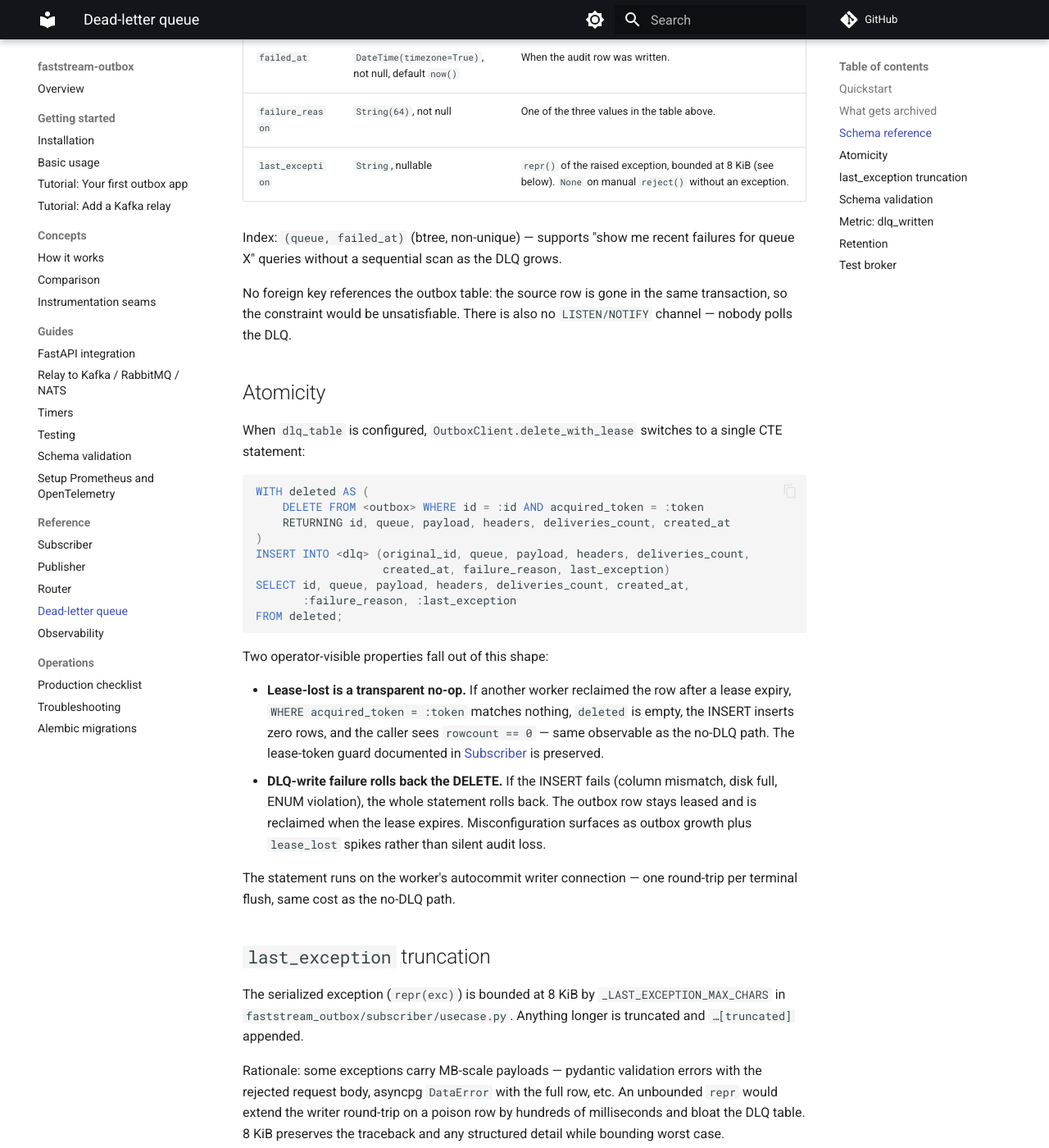
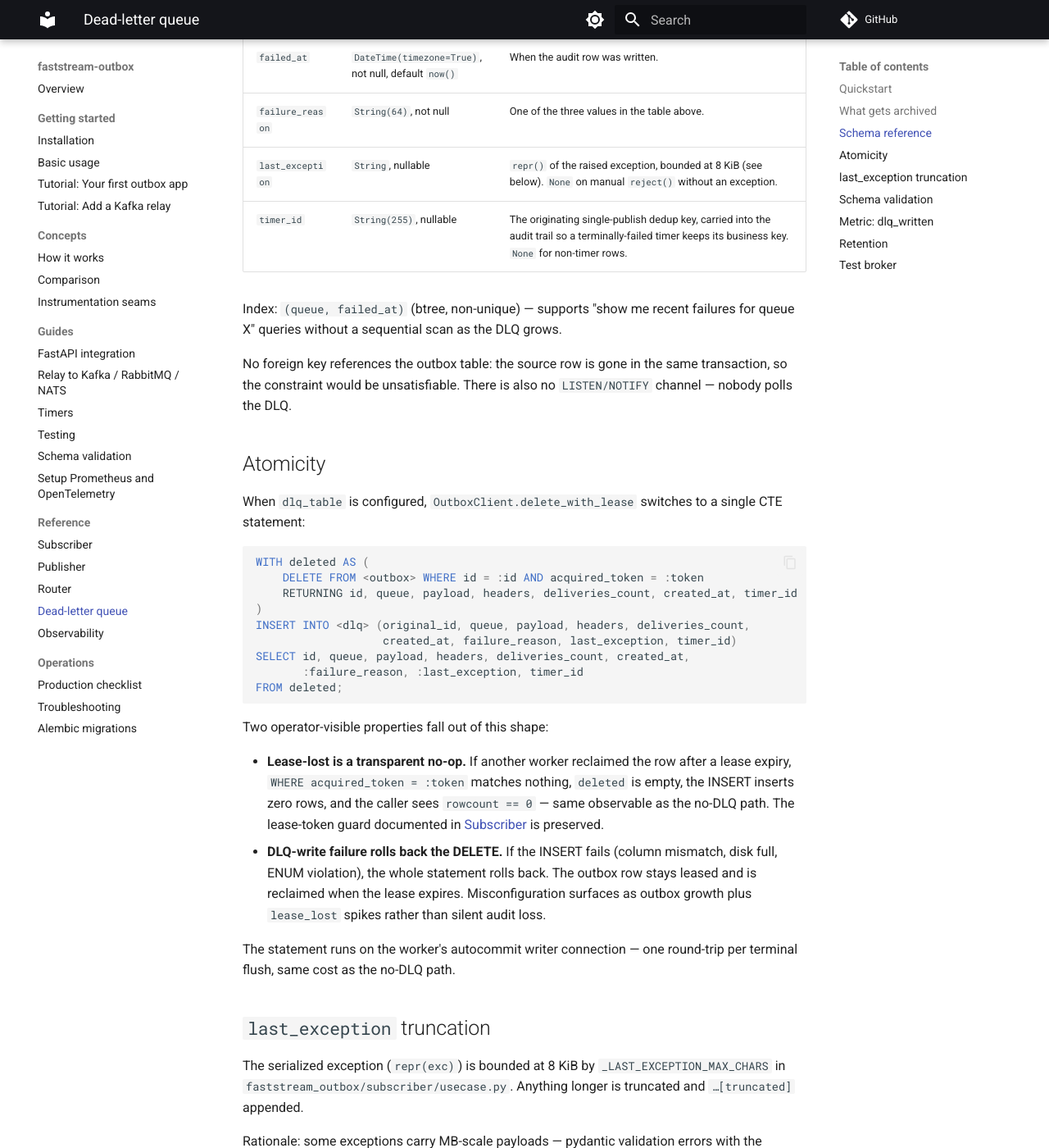
Before and after one commit to modern-python/faststream-outbox, an MkDocs documentation site: the page built from docs/usage/dlq.md, in a window 1280 px wide and 1400 px high, scrolled down 1891 px. Shown: the whole window at 82% size. Built offline with MkDocs 1.6.1 and Material for MkDocs 9.7.7, drawn with Linux system fonts in a browser that asks for light colours; comment, search, counter and statistics services are not loaded.

Commit message:
docs: carry timer_id through the DLQ schema docs (B1–B3, I1)
make_dlq_table grew an 11th column (timer_id String(255), schema.py:166)
and the runtime DLQ CTE writes it (client.py:322-329), but four doc
locations still described the 10-column DLQ. The two Alembic DDL blocks
were copyable into a broken schema — a DLQ table without timer_id fails
every terminal-failure INSERT, rolls back the DELETE, and grows the
outbox with lease_lost spikes.

- usage/dlq.md: add timer_id to the schema-reference table (I1) and to
  the atomicity CTE RETURNING/INSERT/SELECT (B3).
- operations/alembic.md: add timer_id to the autogenerate DDL (B1) and
  the partitioned CREATE TABLE before the PRIMARY KEY so the SELECT *
  copy aligns by position (B2).
- record the cluster resolved in the 2026-06-13 audit findings.

mkdocs build --strict clean.

Co-Authored-By: Claude Opus 4.8 (1M context) <noreply@anthropic.com>

````diff
--- a/docs/usage/dlq.md
+++ b/docs/usage/dlq.md
@@ -64,6 +64,7 @@ behaviors that decide which reason fires.
 | `failed_at` | `DateTime(timezone=True)`, not null, default `now()` | When the audit row was written. |
 | `failure_reason` | `String(64)`, not null | One of the three values in the table above. |
 | `last_exception` | `String`, nullable | `repr()` of the raised exception, bounded at 8 KiB (see below). `None` on manual `reject()` without an exception. |
+| `timer_id` | `String(255)`, nullable | The originating single-publish dedup key, carried into the audit trail so a terminally-failed timer keeps its business key. `None` for non-timer rows. |
 
 Index: `(queue, failed_at)` (btree, non-unique) — supports "show me recent
 failures for queue X" queries without a sequential scan as the DLQ grows.
@@ -80,12 +81,12 @@ a single CTE statement:
 ```sql
 WITH deleted AS (
     DELETE FROM <outbox> WHERE id = :id AND acquired_token = :token
-    RETURNING id, queue, payload, headers, deliveries_count, created_at
+    RETURNING id, queue, payload, headers, deliveries_count, created_at, timer_id
 )
 INSERT INTO <dlq> (original_id, queue, payload, headers, deliveries_count,
-                   created_at, failure_reason, last_exception)
+                   created_at, failure_reason, last_exception, timer_id)
 SELECT id, queue, payload, headers, deliveries_count, created_at,
-       :failure_reason, :last_exception
+       :failure_reason, :last_exception, timer_id
 FROM deleted;
 ```
 
````
Also changed, not shown: docs/operations/alembic.md (+2 -0 lines), planning/audits/2026-06-13-docs-audit-findings.md (+7 -1 lines).
